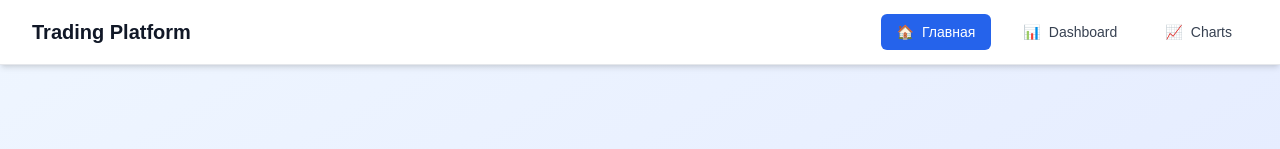
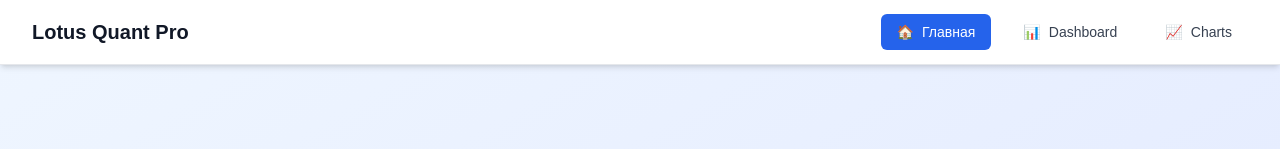
Before and after one commit to Harvi220/TradingPlatform, a Next.js app: page / in a window 1280 px wide. Shown: the top 149 px of the page. Built offline with nearby package versions, Linux system fonts and the light colour scheme.

Commit message:
change page name

```diff
--- a/src/components/layout/Navigation.tsx
+++ b/src/components/layout/Navigation.tsx
@@ -24,7 +24,7 @@ export default function Navigation() {
           <div className="flex items-center">
             <Link href="/" className="flex items-center space-x-2">
               <span className="text-xl font-bold text-gray-900">
-                Trading Platform
+                Lotus Quant Pro
               </span>
             </Link>
           </div>
```
